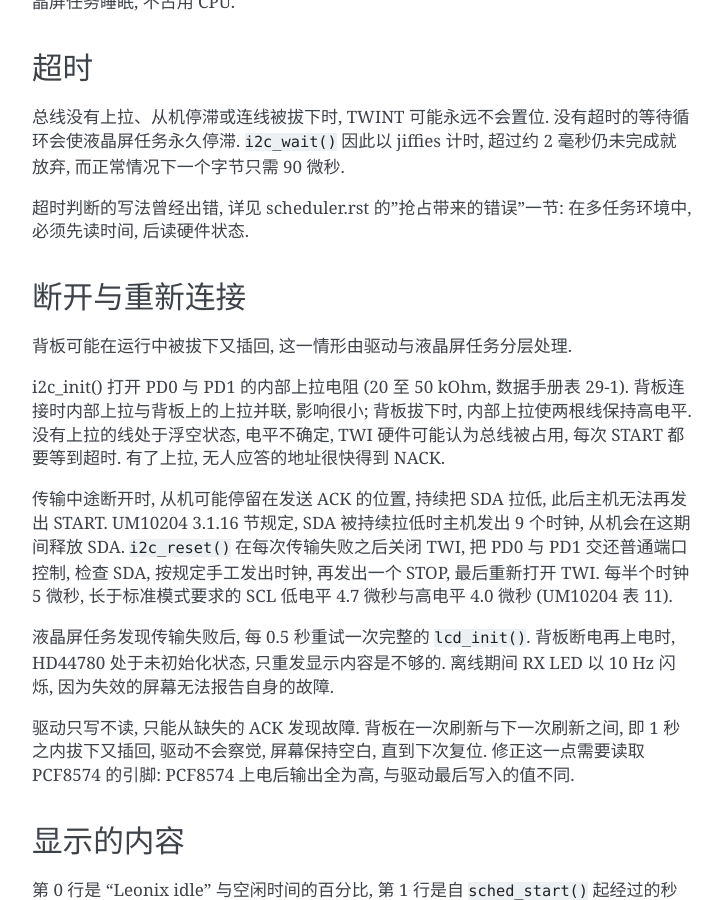
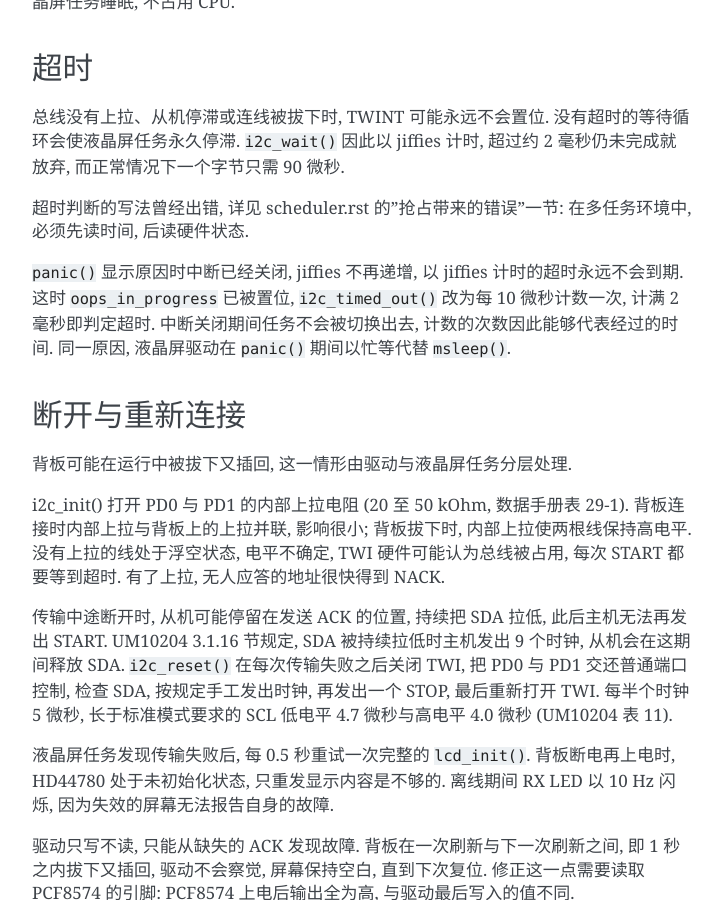
Before and after one commit to w3ngzv/Leonix, a Sphinx documentation site: the page built from Documentation/notes/lcd.rst, in a window 1280 px wide and 900 px high, scrolled down 2157 px. Shown: the whole window, without its empty margins (388-1110 px from the left). Built offline with Sphinx 7.4.7, drawn with Linux system fonts in a browser that asks for light colours.

Commit message:
Documentation: 记录 panic() 的原因显示, 附两段板上录像
57f6d28 之后 panic() 会改用启动栈、在液晶屏上显示原因, 驱动在
oops_in_progress 下改变等待方式, 而 scheduler.rst 与 boot.rst 仍写着
只点亮 LED, __bad_interrupt 也仍被描述为自循环.

两段录像由作者在 2026-10-09 的测试中拍摄. 为控制仓库体积, 只保留出错前
约 1.5 至 2 秒的正常运行; 截取从原文件的完整关键帧开始, 帧数据原样复制,
与原录像逐帧比对无差异.

Signed-off-by: KernelKraze <admin@mail.go1.qzz.io>

```diff
--- a/Documentation/notes/lcd.rst
+++ b/Documentation/notes/lcd.rst
@@ -117,6 +117,12 @@ HD44780 上电后默认处于 8 位模式. 驱动按 HD44780U 数据手册图 24
 超时判断的写法曾经出错, 详见 scheduler.rst 的"抢占带来的错误"一节: 在
 多任务环境中, 必须先读时间, 后读硬件状态.
 
+``panic()`` 显示原因时中断已经关闭, jiffies 不再递增, 以 jiffies 计时的超时
+永远不会到期. 这时 ``oops_in_progress`` 已被置位, ``i2c_timed_out()`` 改为每
+10 微秒计数一次, 计满 2 毫秒即判定超时. 中断关闭期间任务不会被切换出去,
+计数的次数因此能够代表经过的时间. 同一原因, 液晶屏驱动在 ``panic()`` 期间以
+忙等代替 ``msleep()``.
+
 
 断开与重新连接
 ==============
```
Also changed, not shown: Documentation/notes/boot.rst (+12 -4 lines), Documentation/notes/scheduler.rst (+22 -4 lines), 2 other files.
